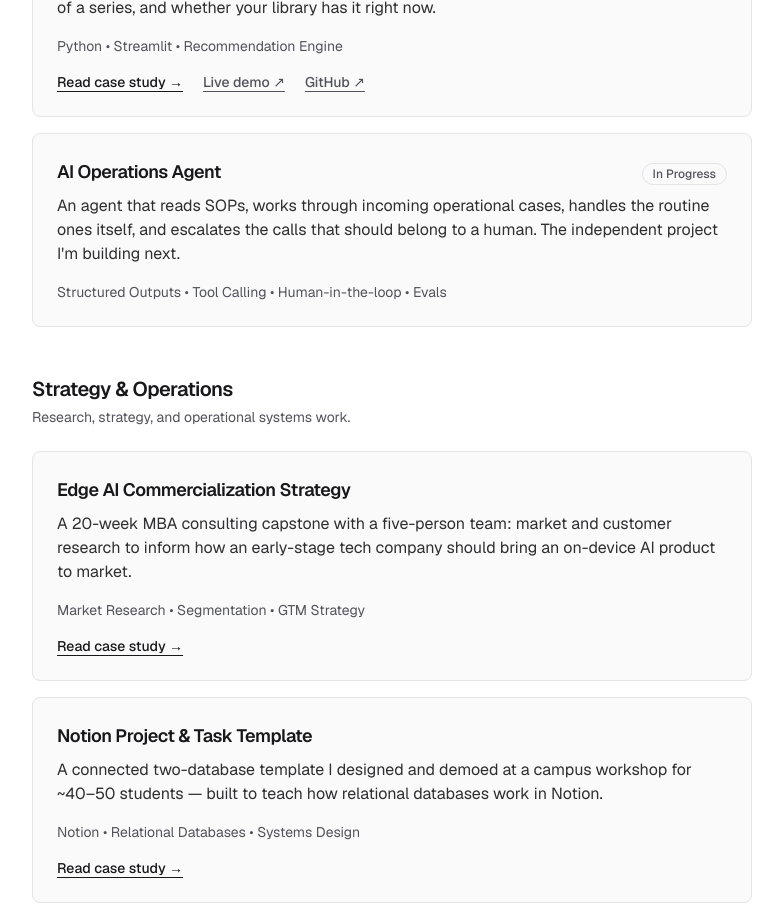
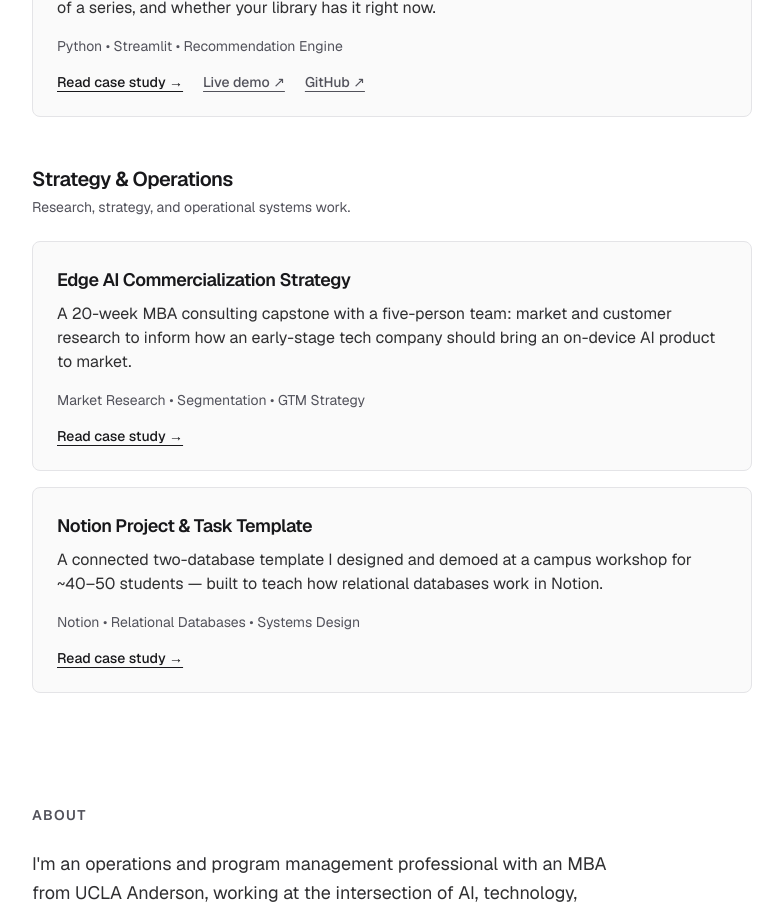
Before and after one commit to michellehhandoko/michellehandoko, a Next.js app: page / in a window 1280 px wide. Shown: the part 1040-1953 px from the top of the page, without its empty margins (248-1031 px from the left). Built offline with nearby package versions, Linux system fonts and the light colour scheme.

Commit message:
Remove the AI Operations Agent card

```diff
--- a/app/page.tsx
+++ b/app/page.tsx
@@ -27,13 +27,6 @@ const aiProducts: Project[] = [
     slug: "personallib",
     repo: "https://github.com/michellehhandoko/PersonalLib",
     demo: "https://personallib.streamlit.app/",
-  },
-  {
-    name: "AI Operations Agent",
-    description:
-      "An agent that reads SOPs, works through incoming operational cases, handles the routine ones itself, and escalates the calls that should belong to a human. The independent project I'm building next.",
-    tags: ["Structured Outputs", "Tool Calling", "Human-in-the-loop", "Evals"],
-    status: "In Progress",
   },
 ];
 
```
Also changed, not shown: 1 other file (tests, documents, lock files or other folders).
